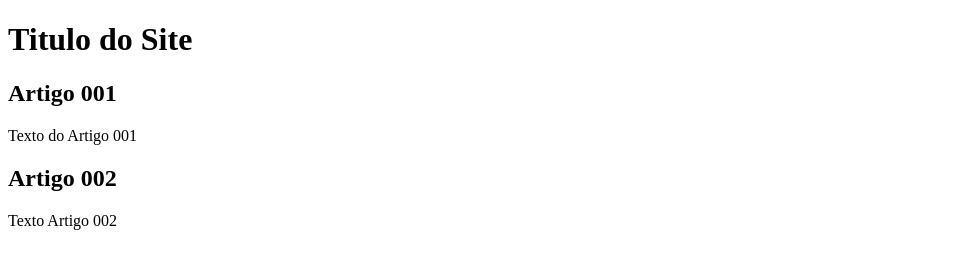
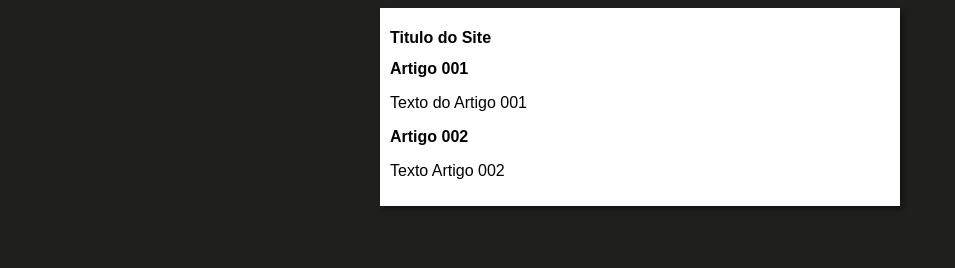
Before and after one commit to heldjow/projeto-site, a plain HTML site: page index.html in a window 1280 px wide. Shown: the whole page, without its empty margins (0-955 px from the left). Drawn offline with Linux system fonts and the light colour scheme.

Commit message:
iniciei o desing

```diff
--- /dev/null
+++ b/estilos/style.css
@@ -0,0 +1,11 @@
+*{ font-family: Arial, Helvetica, sans-serif;
+    font-size: 16px;
+}
+
+body {background-color: rgb(31, 32, 30);}
+
+main{ background-color: white;
+    width: 500px;
+    margin: auto;
+    padding: 10px;
+    box-shadow: 3px 3px 5px rgba(0,0,0,0.43);
--- a/index.html
+++ b/index.html
@@ -5,6 +5,7 @@
     <meta http-equiv="X-UA-Compatible" content="IE=edge">
     <meta name="viewport" content="width=device-width, initial-scale=1.0">
     <title>Titulo do Site</title>
+    <link rel="stylesheet" href="estilos/style.css">
 </head>
 <body>
     <main>
```
